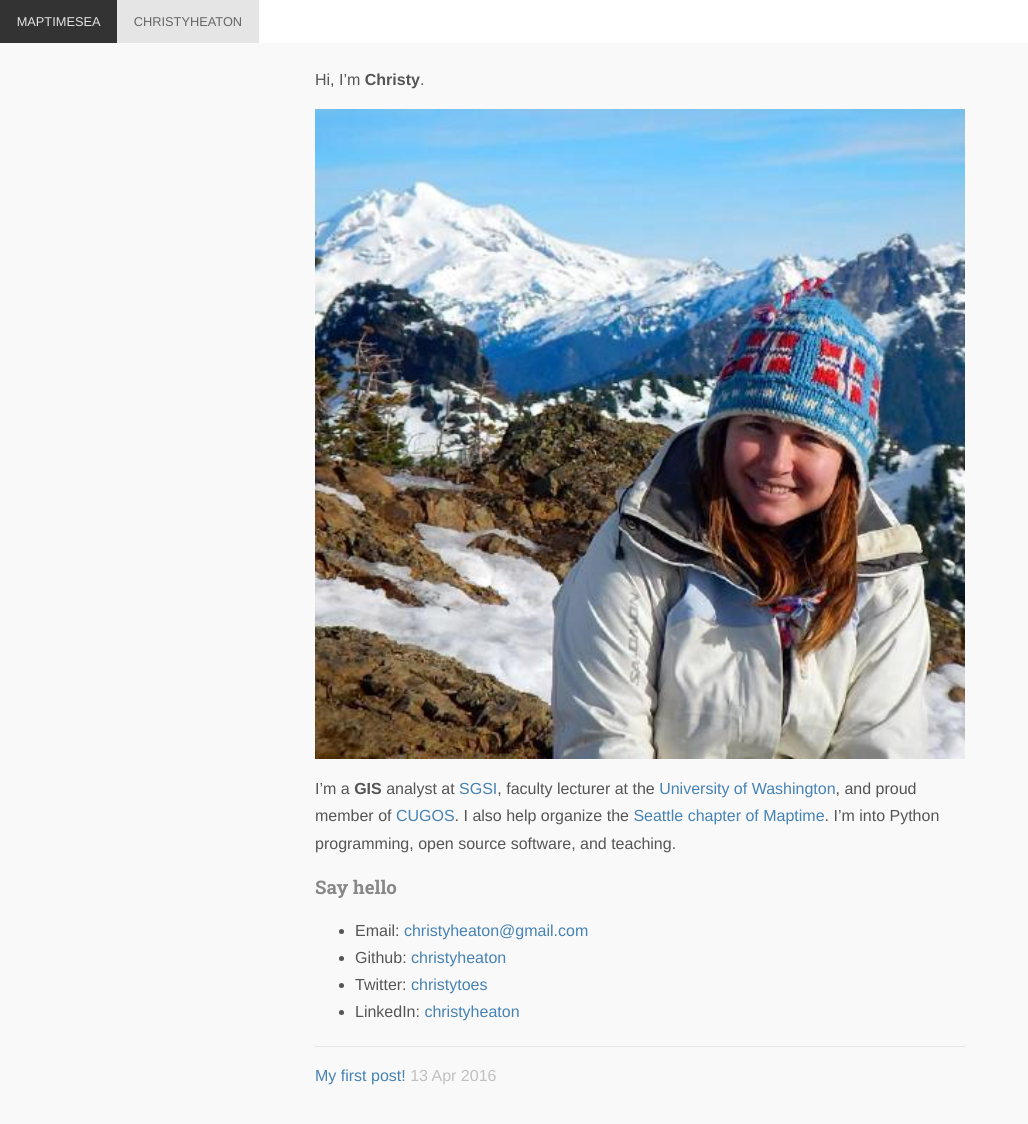
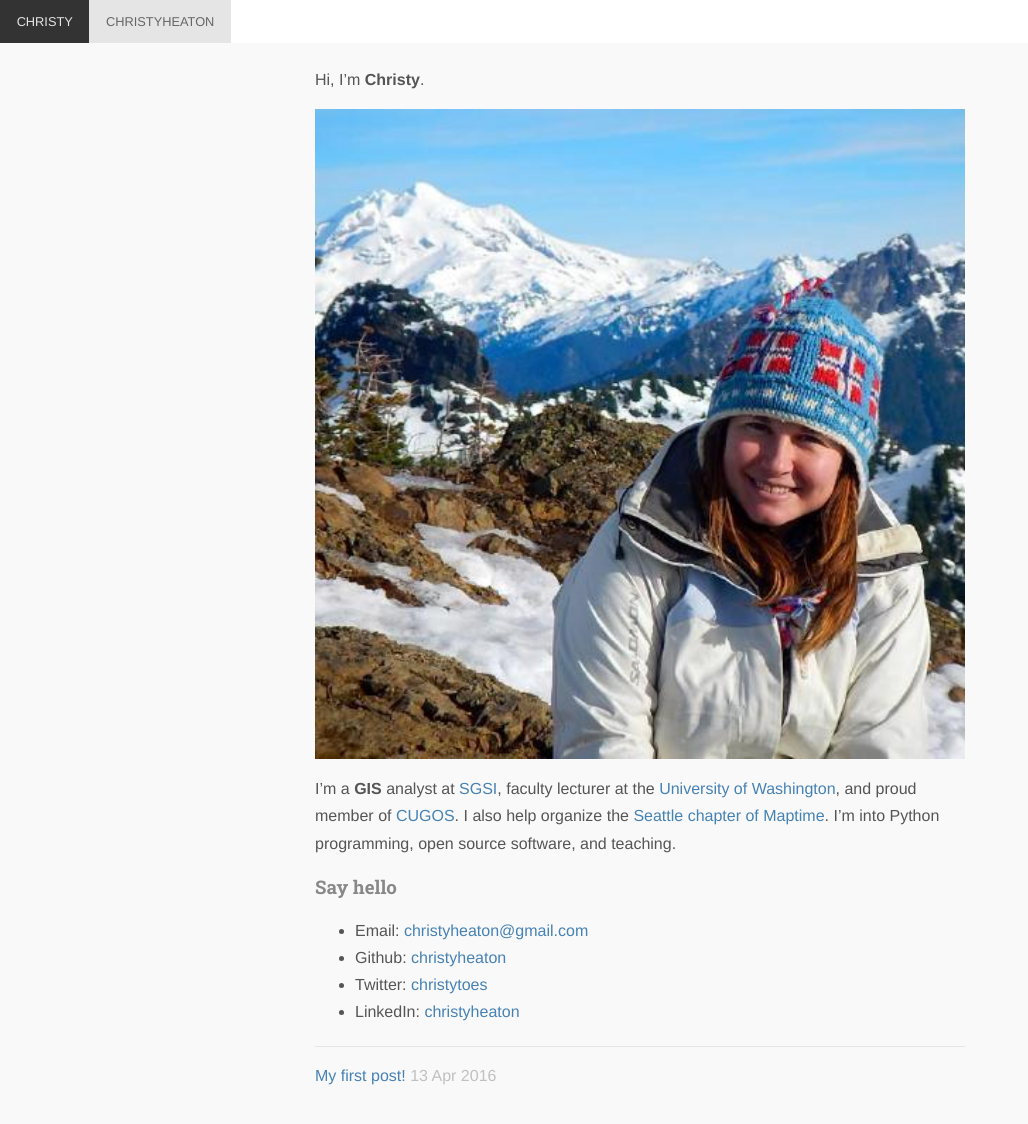
Before and after one commit to christyheaton/christyheaton.github.io, a Jekyll site: the page built from index.md, in a window 1280 px wide and 1147 px high. Shown: the top 1124 px of the window, without its empty margins (0-1028 px from the left). Built offline with Jekyll 4.4.1, drawn with Linux system fonts in a browser that asks for light colours; nearby versions of some CDN libraries; Markdown is read by kramdown in place of the engine named in the settings.

Commit message:
changed some wording

```diff
--- a/_includes/header.html
+++ b/_includes/header.html
@@ -5,7 +5,7 @@
 	<meta charset="utf-8">
 	<link rel="stylesheet" href="{{ "/css/site.css" | prepend: site.baseurl }}">
   <link rel="stylesheet" href="{{ "/css/syntax.css" | prepend: site.baseurl }}">
-	<title>MaptimeSEA</title>
+	<title>Christy</title>
   <script src="https://code.jquery.com/jquery-1.11.1.min.js" type="text/javascript"></script>
   <script>
 	  (function(i,s,o,g,r,a,m){i['GoogleAnalyticsObject']=r;i[r]=i[r]||function(){
@@ -21,7 +21,7 @@
 <body>
 	<div class="container">
 		<nav>
-			<a id="home" href="/">MaptimeSEA</a>
+			<a id="home" href="/">Christy</a>
 			<a href="#tutorial" id="tut-title">{{ page.title }}</a>
 			<ul id="tutorial-nav"></ul>
 		</nav>
--- a/_layouts/default.html
+++ b/_layouts/default.html
@@ -1,6 +1,6 @@
 ---
 theme:
-  - MaptimeSEA-Tuts
+  - default
 ---
 
 {% include header.html %}
```
